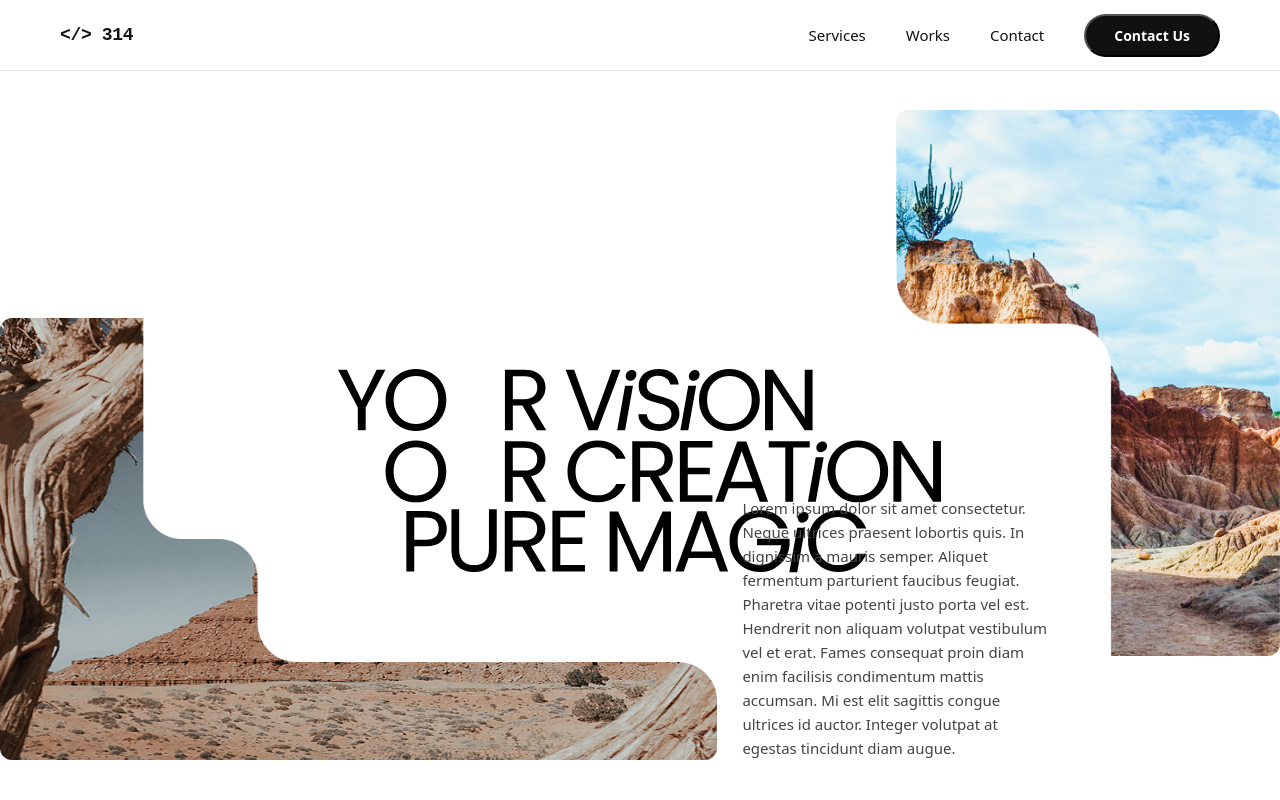
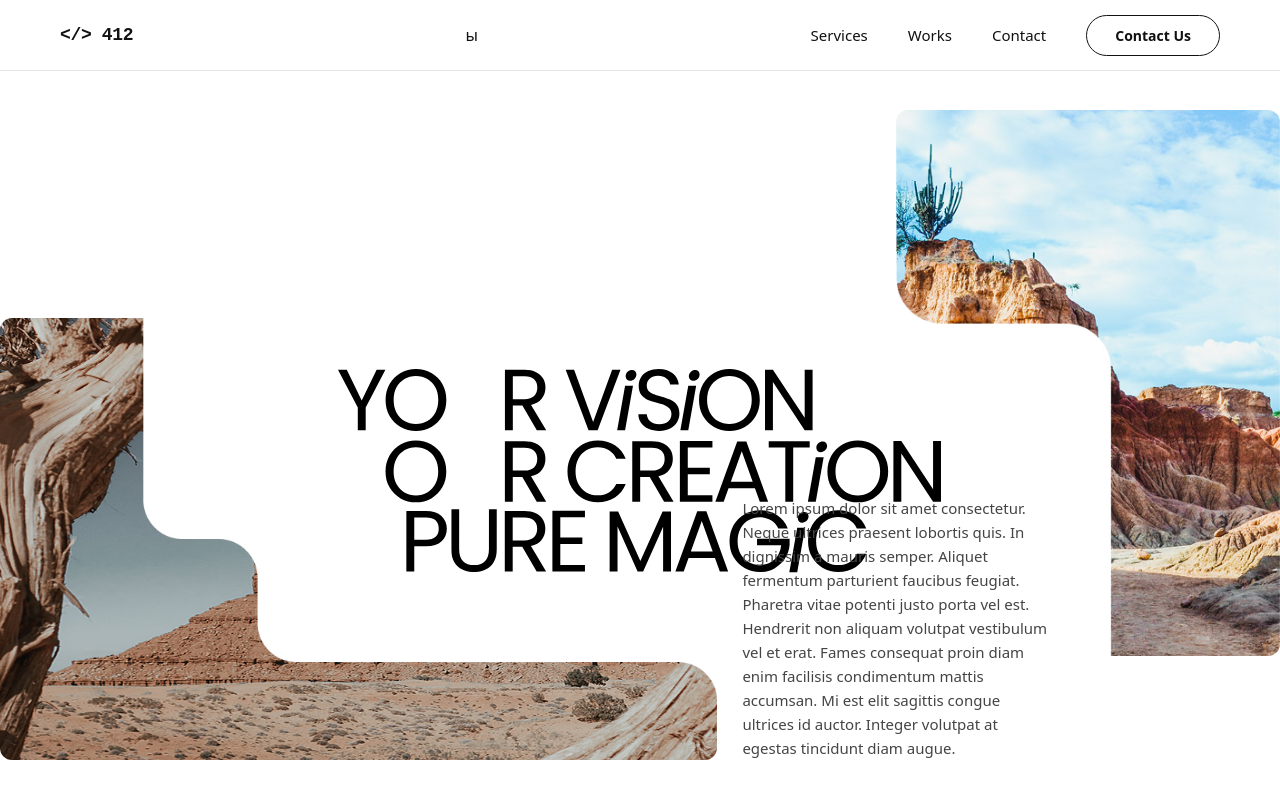
Before and after one commit to code-412/314Site, a Next.js app: page / in a window 1280 px wide. Shown: the top 800 px of the page. Built offline with nearby package versions, Linux system fonts and the light colour scheme.

Commit message:
header Fixed

```diff
--- a/src/widgets/header/Header.module.scss
+++ b/src/widgets/header/Header.module.scss
@@ -30,10 +30,11 @@
   }
 
   .ctaLink {
-    background: transparent;
     color: #fff;
-    border: 1.5px solid rgba(255, 255, 255, 0.45);
-    &:hover { background: rgba(255, 255, 255, 0.08); border-color: #fff; }
+    border-color: rgba(255, 255, 255, 0.45);
+
+    &::before { background: #fff; }
+    &:hover { color: var(--c-primary); border-color: #fff; }
   }
 
   .burgerBar { background: #fff; }
@@ -125,17 +126,58 @@
   &:hover::after { width: 100%; }
 }
 
+@keyframes headerPaintSpread {
+  0%   { border-radius: 50%; }
+  20%  { border-radius: 44% 56% 62% 38% / 55% 40% 60% 45%; }
+  40%  { border-radius: 60% 40% 38% 62% / 42% 58% 44% 56%; }
+  60%  { border-radius: 38% 62% 55% 45% / 60% 38% 62% 40%; }
+  80%  { border-radius: 52% 48% 44% 56% / 46% 54% 48% 52%; }
+  100% { border-radius: 47% 53% 58% 42% / 52% 46% 54% 48%; }
+}
+
 .ctaLink {
-  background: var(--c-primary);
-  color: #fff;
+  position: relative;
+  background: transparent;
+  color: var(--c-primary);
   padding: 10px 28px;
   border-radius: 999px;
   font-weight: 600;
   font-size: 14px;
-  transition: background 0.3s ease;
   white-space: nowrap;
+  overflow: hidden;
+  border: 1.5px solid var(--c-primary);
+  transition: color 0.3s ease;
 
-  &:hover { background: #333; }
+  span {
+    position: relative;
+    z-index: 1;
+  }
+
+  &::before {
+    content: "";
+    position: absolute;
+    top: 50%;
+    left: -20px;
+    translate: 0 -50%;
+    width: 40px;
+    height: 40px;
+    background: var(--c-primary);
+    border-radius: 50%;
+    scale: 0;
+    filter: url(#header-paint-drip);
+    transition: scale 0.4s ease;
+    z-index: 0;
+  }
+
+  &:hover {
+    color: #fff;
+
+    &::before {
+      scale: 14;
+      transition: scale 2.4s cubic-bezier(0.05, 0.9, 0.2, 1);
+      animation: headerPaintSpread 2.4s cubic-bezier(0.05, 0.9, 0.2, 1) forwards;
+    }
+  }
 }
 
 .mobileOverlay {
--- a/src/widgets/header/Header.tsx
+++ b/src/widgets/header/Header.tsx
@@ -43,9 +43,9 @@ export function Header() {
     <header className={`${s.header}${dark ? ` ${s.headerDark}` : ""}`}>
       <nav className={`${s.nav} container`}>
         <Link href="/" className={s.logo} onClick={close}>
-          &lt;/&gt; 314
+          &lt;/&gt; 412
         </Link>
-
+ы
         <button
           className={`${s.burger}${open ? ` ${s["burger--active"]}` : ""}`}
           onClick={() => setOpen((v) => !v)}
@@ -65,10 +65,21 @@ export function Header() {
               </li>
             ))}
             <li>
-              <button className={s.ctaLink} onClick={openDrawer}>Contact Us</button>
+              <button className={s.ctaLink} onClick={openDrawer}>
+                <span>Contact Us</span>
+              </button>
             </li>
           </ul>
         </div>
+
+        <svg width="0" height="0" style={{ position: "absolute" }}>
+          <defs>
+            <filter id="header-paint-drip" x="-20%" y="-20%" width="140%" height="140%" colorInterpolationFilters="sRGB">
+              <feTurbulence type="turbulence" baseFrequency="0.04 0.08" numOctaves="4" seed="5" result="noise"/>
+              <feDisplacementMap in="SourceGraphic" in2="noise" scale="14" xChannelSelector="R" yChannelSelector="G"/>
+            </filter>
+          </defs>
+        </svg>
       </nav>
 
       <div className={`${s.mobileOverlay}${open ? ` ${s["mobileOverlay--open"]}` : ""}`}>
```
